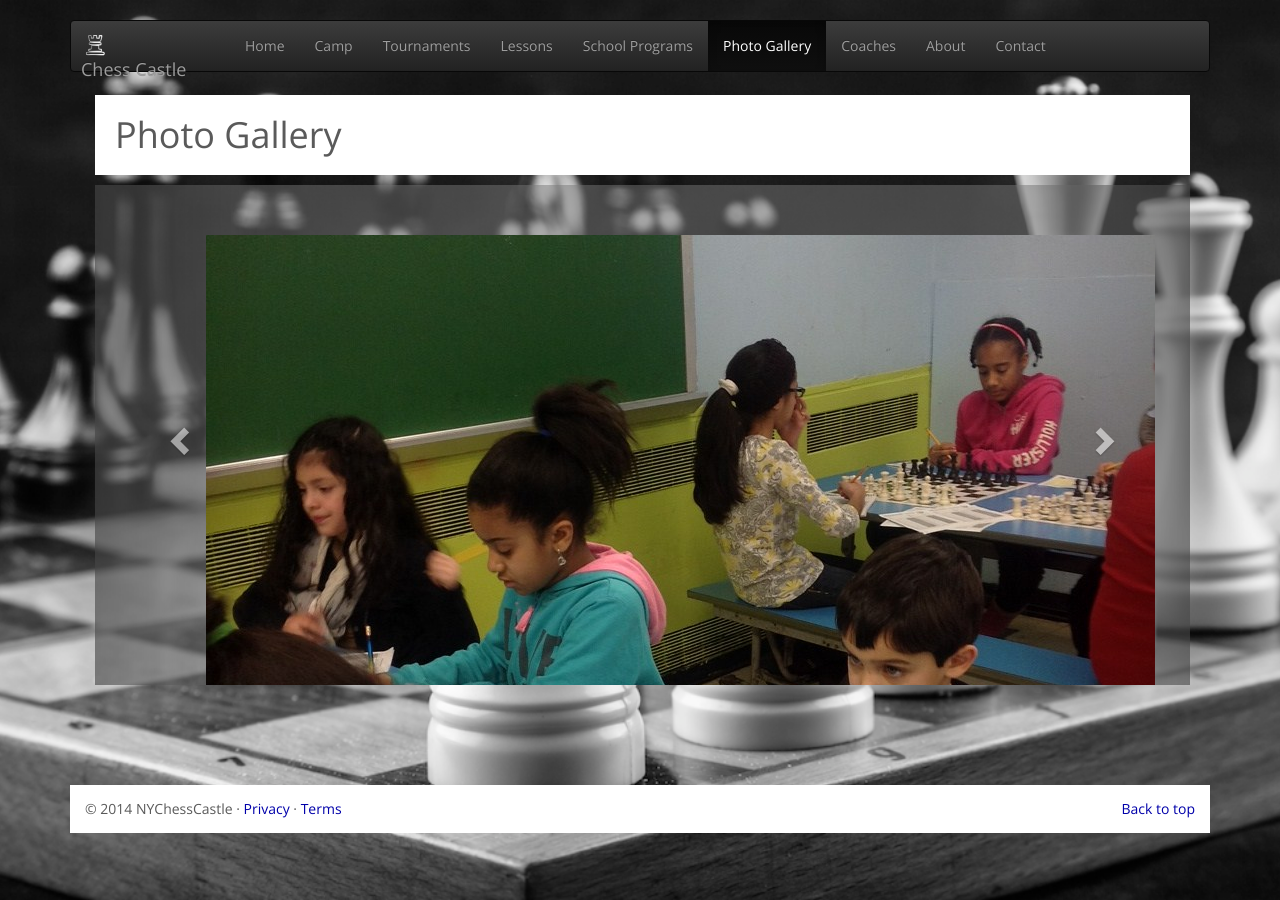
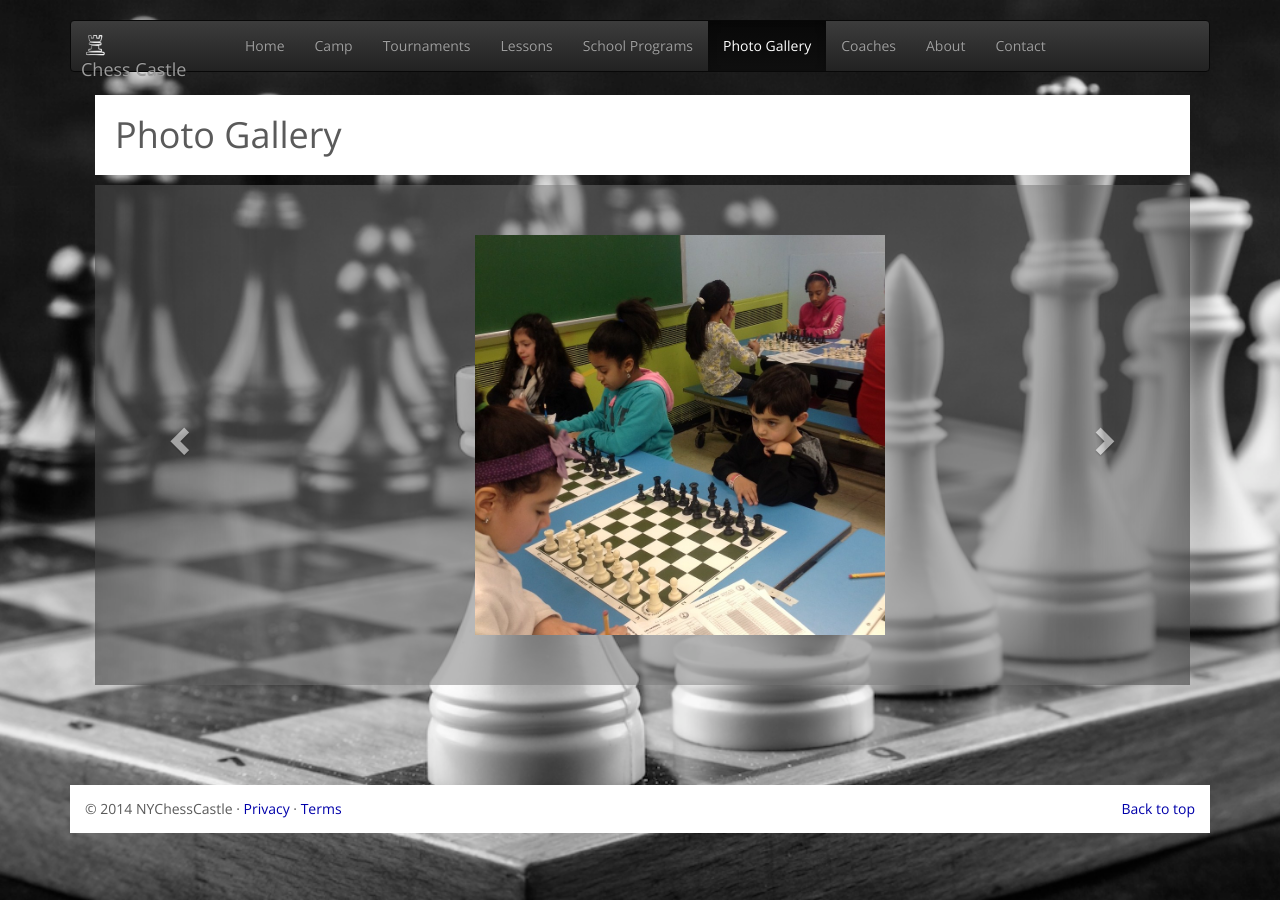
Before and after one commit to arclyte/nychesscastle, a Jekyll site: the page built from gallery/index.html, in a window 1280 px wide. Built offline with Jekyll 4.4.1, drawn with Linux system fonts in a browser that asks for light colours; nearby versions of some CDN libraries; Markdown is read by kramdown in place of the engine named in the settings.

Commit message:
Gallery - first pic was missing height

```diff
--- a/gallery/index.html
+++ b/gallery/index.html
@@ -8,7 +8,7 @@
 	<h1 style="background-color:white; padding: 20px; margin-top: -15px;">Photo Gallery</h1>
 	<div id="myCarousel" class="carousel slide" data-ride="carousel" data-interval="5000">
 		<div class="carousel-inner">
-			<div class="item active"><div class="container"><div><img src="{{ site.url }}/images/gallery/cam.jpeg" 	 /></div><div class="carousel-caption"></div></div></div>
+			<div class="item active"><div class="container"><div><img src="{{ site.url }}/images/gallery/cam.jpeg" height="400" /></div><div class="carousel-caption"></div></div></div>
 			<div class="item"><div class="container"><div><img src="{{ site.url }}/images/gallery/lucas.jpg" height="400" /></div><div class="carousel-caption"></div></div></div>
 			<div class="item"><div class="container"><div><img src="{{ site.url }}/images/gallery/photo.jpg" height="400" /></div><div class="carousel-caption"></div></div></div>
 			<div class="item"><div class="container"><div><img src="{{ site.url }}/images/gallery/100_5516.JPG" height="400" /></div><div class="carousel-caption"></div></div></div>
```
